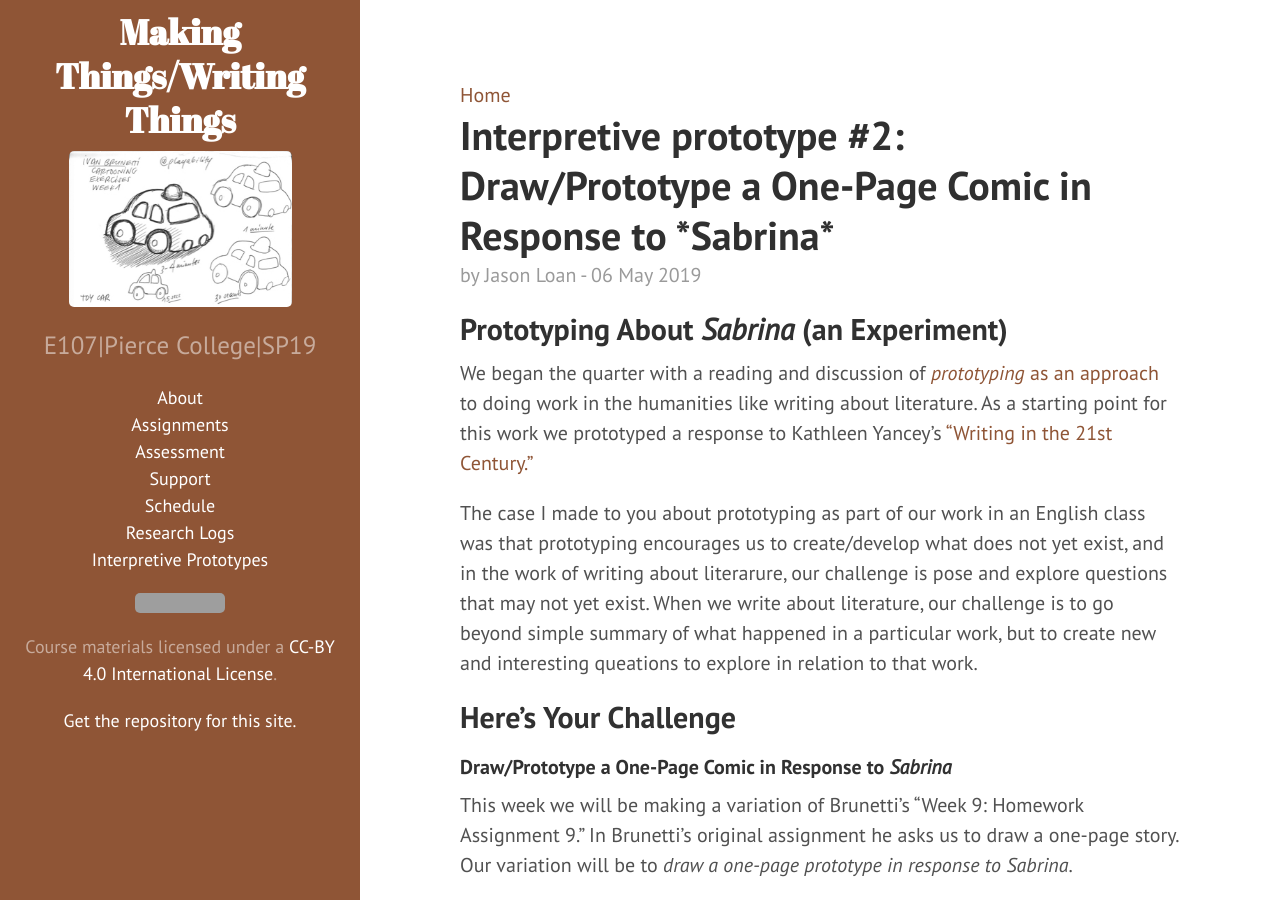
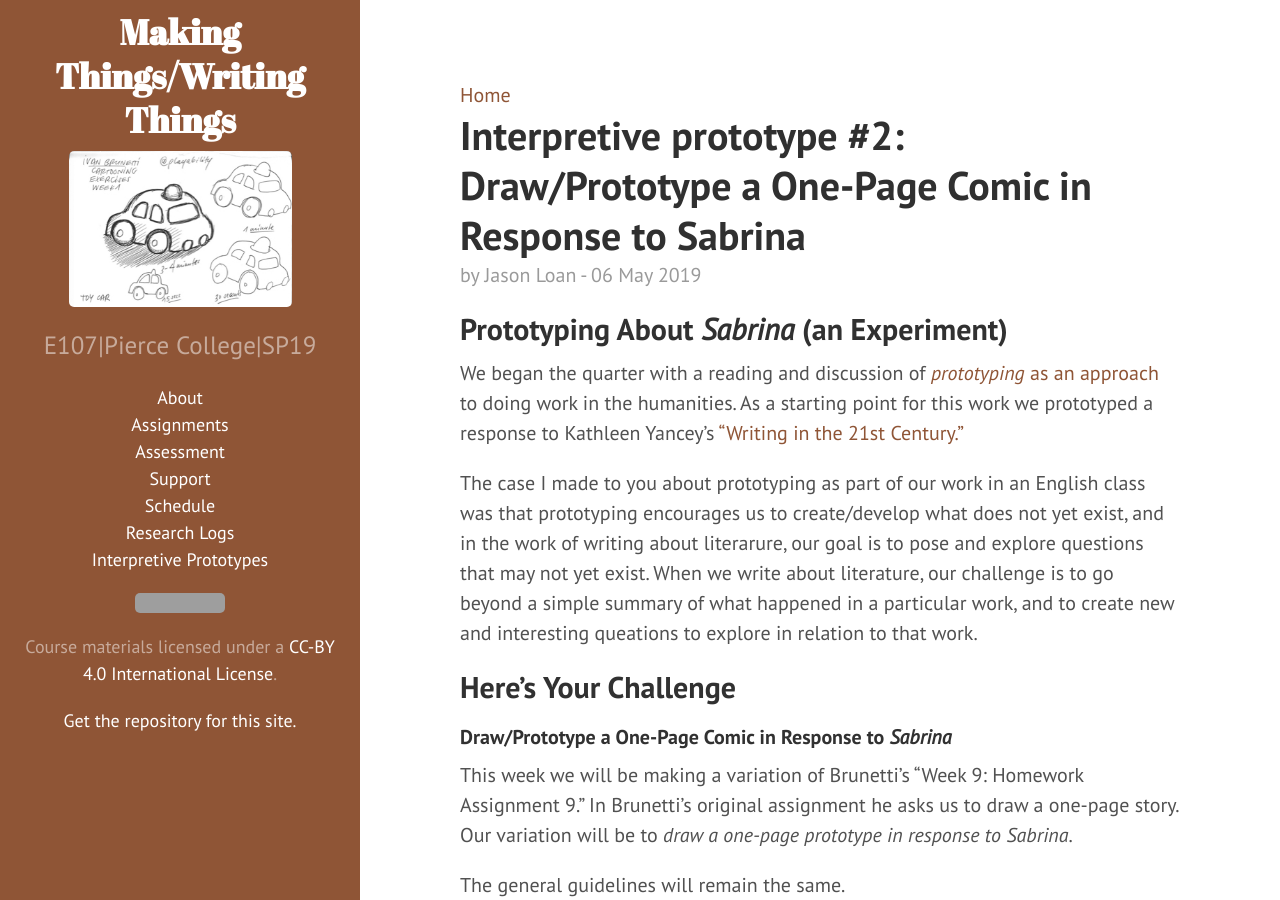
Before and after one commit to jloan/e107v2, a Jekyll site: the page built from _posts/2019-05-06-one-page-sabrina.md, in a window 1280 px wide and 900 px high. Built offline with Jekyll 4.4.1, drawn with Linux system fonts in a browser that asks for light colours; grey boxes are pictures that could not be loaded.

Commit message:
Update 2019-05-06-one-page-sabrina.md

```diff
--- a/_posts/2019-05-06-one-page-sabrina.md
+++ b/_posts/2019-05-06-one-page-sabrina.md
@@ -1,6 +1,6 @@
 ---
 layout: post
-title:  "Interpretive prototype #2: Draw/Prototype a One-Page Comic in Response to *Sabrina*"
+title:  "Interpretive prototype #2: Draw/Prototype a One-Page Comic in Response to Sabrina"
 date:   2019-05-06 11:00:00
 category: prototypes
 author: Jason Loan
@@ -9,9 +9,9 @@
 
 ## Prototyping About *Sabrina* (an Experiment)
 
-We began the quarter with a reading and discussion of [*prototyping* as an approach](https://digitalpedagogy.mla.hcommons.org/keywords/prototype/) to doing work in the humanities like writing about literature. As a starting point for this work we prototyped a response to Kathleen Yancey's ["Writing in the 21st Century."](https://www.nwp.org/cs/public/print/resource/2852)
+We began the quarter with a reading and discussion of [*prototyping* as an approach](https://digitalpedagogy.mla.hcommons.org/keywords/prototype/) to doing work in the humanities. As a starting point for this work we prototyped a response to Kathleen Yancey's ["Writing in the 21st Century."](https://www.nwp.org/cs/public/print/resource/2852)
 
-The case I made to you about prototyping as part of our work in an English class was that prototyping encourages us to create/develop what does not yet exist, and in the work of writing about literarure, our challenge is pose and explore questions that may not yet exist. When we write about literature, our challenge is to go beyond simple summary of what happened in a particular work, but to create new and interesting queations to explore in relation to that work.
+The case I made to you about prototyping as part of our work in an English class was that prototyping encourages us to create/develop what does not yet exist, and in the work of writing about literarure, our goal is to pose and explore questions that may not yet exist. When we write about literature, our challenge is to go beyond a simple summary of what happened in a particular work, and to create new and interesting queations to explore in relation to that work.
 
 ## Here's Your Challenge
 
```
